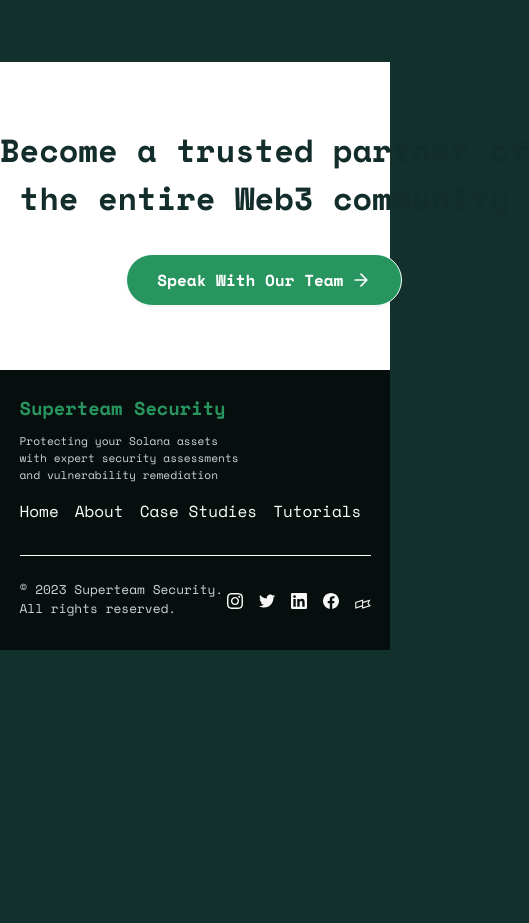
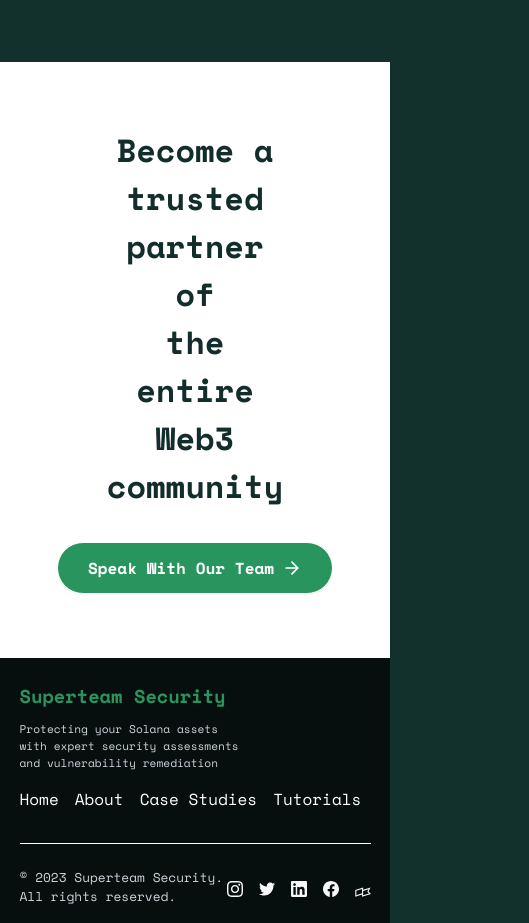
Before and after one commit to Lftobs/Superteam, a React (Vite) app: page /tutorials in a window 390 px wide. Shown: the part 883-1806 px from the top of the page, 529 px wide, since content can reach past the window. Before the commit the page ends 1533 px from the top, so only its background shows below. Built offline with nearby package versions, Linux system fonts and the light colour scheme.

Commit message:
fixed responsiveness

```diff
--- a/src/App.css
+++ b/src/App.css
@@ -201,7 +201,7 @@
   text-align: center;
   width: 50%;
   font-size: 2rem;
-  white-space: nowrap;
+
   margin-top: 4rem;
   font-weight: 700;
   margin-bottom: 2rem;
@@ -346,6 +346,9 @@
     grid-template-columns: repeat(auto-fill, 25rem);
 
   }
+  .sub h3 {
+    white-space: wrap;
+  }
 }
 
 @media screen and (max-width: 760px) {
```
